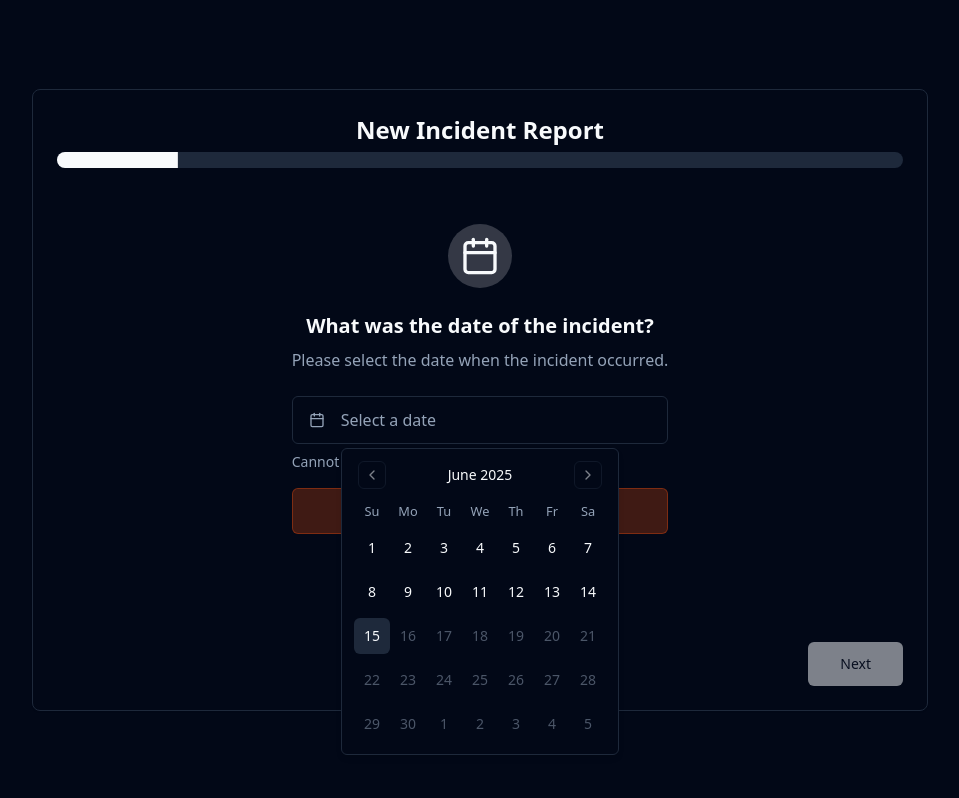
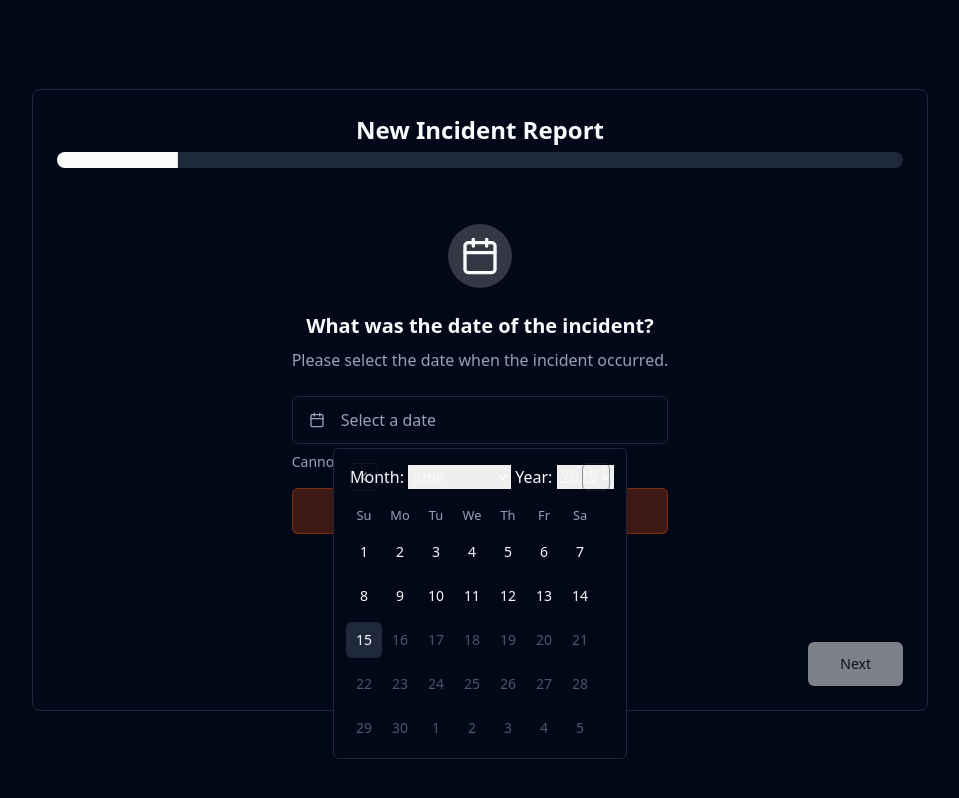
Before and after one commit to pharrrodev/pharrrocore-guardian-ai, a React (Vite) app: page /incident-reporting in a window 1280 px wide. Both pictures are taken after a click on the button "Select a date". Shown: the whole page, without its empty margins (160-1119 px from the left). Built offline with nearby package versions, Linux system fonts and the light colour scheme.

Commit message:
Refactor: Improve date picker usability
Replaced the current date picker with a more user-friendly component, allowing easier selection of day, month, and year.

```diff
--- a/src/components/ui/calendar.tsx
+++ b/src/components/ui/calendar.tsx
@@ -1,3 +1,4 @@
+
 import * as React from "react";
 import { ChevronLeft, ChevronRight } from "lucide-react";
 import { DayPicker } from "react-day-picker";
@@ -15,13 +16,17 @@ function Calendar({
 }: CalendarProps) {
   return (
     <DayPicker
+      captionLayout="dropdown-buttons"
+      fromYear={1900}
+      toYear={new Date().getFullYear()}
       showOutsideDays={showOutsideDays}
-      className={cn("p-3", className)}
+      className={cn("p-3 pointer-events-auto", className)}
       classNames={{
         months: "flex flex-col sm:flex-row space-y-4 sm:space-x-4 sm:space-y-0",
         month: "space-y-4",
         caption: "flex justify-center pt-1 relative items-center",
-        caption_label: "text-sm font-medium",
+        caption_label: "text-sm font-medium sr-only",
+        caption_dropdowns: "flex justify-center gap-1",
         nav: "space-x-1 flex items-center",
         nav_button: cn(
           buttonVariants({ variant: "outline" }),
```
